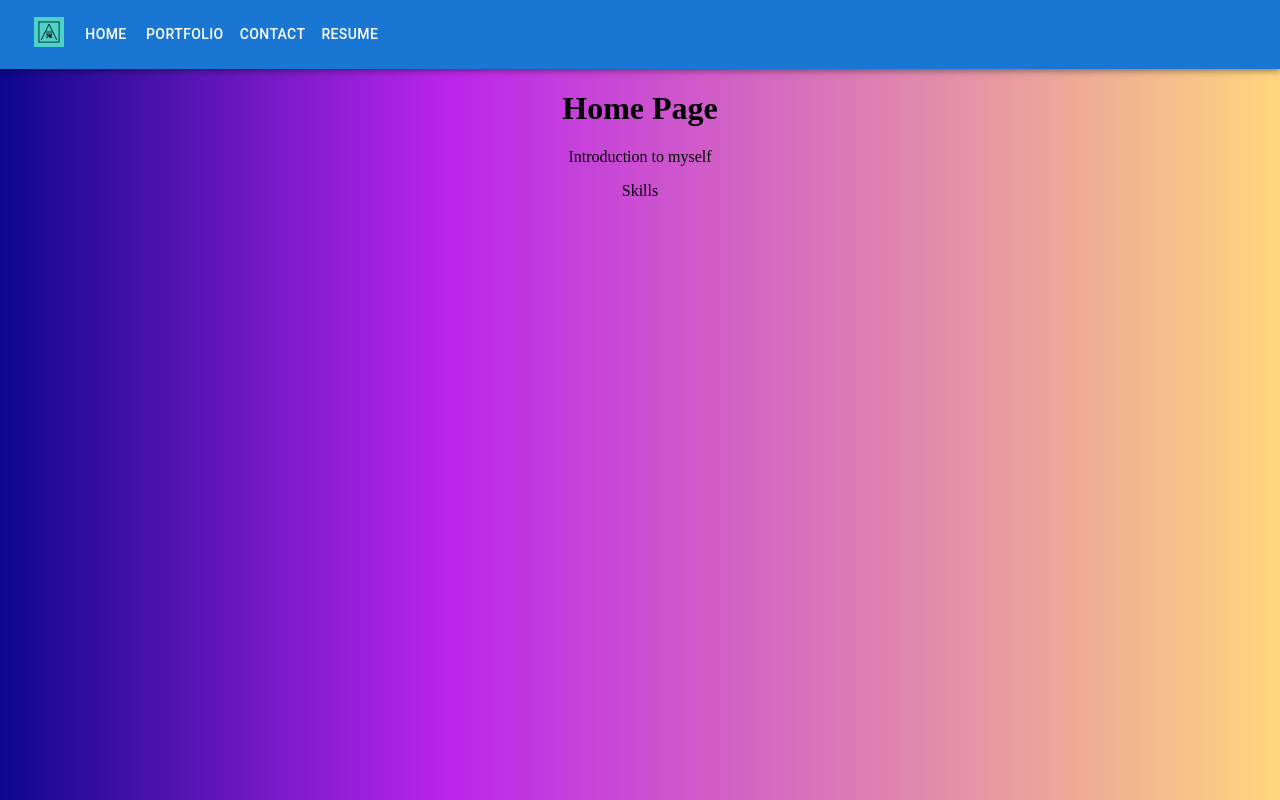
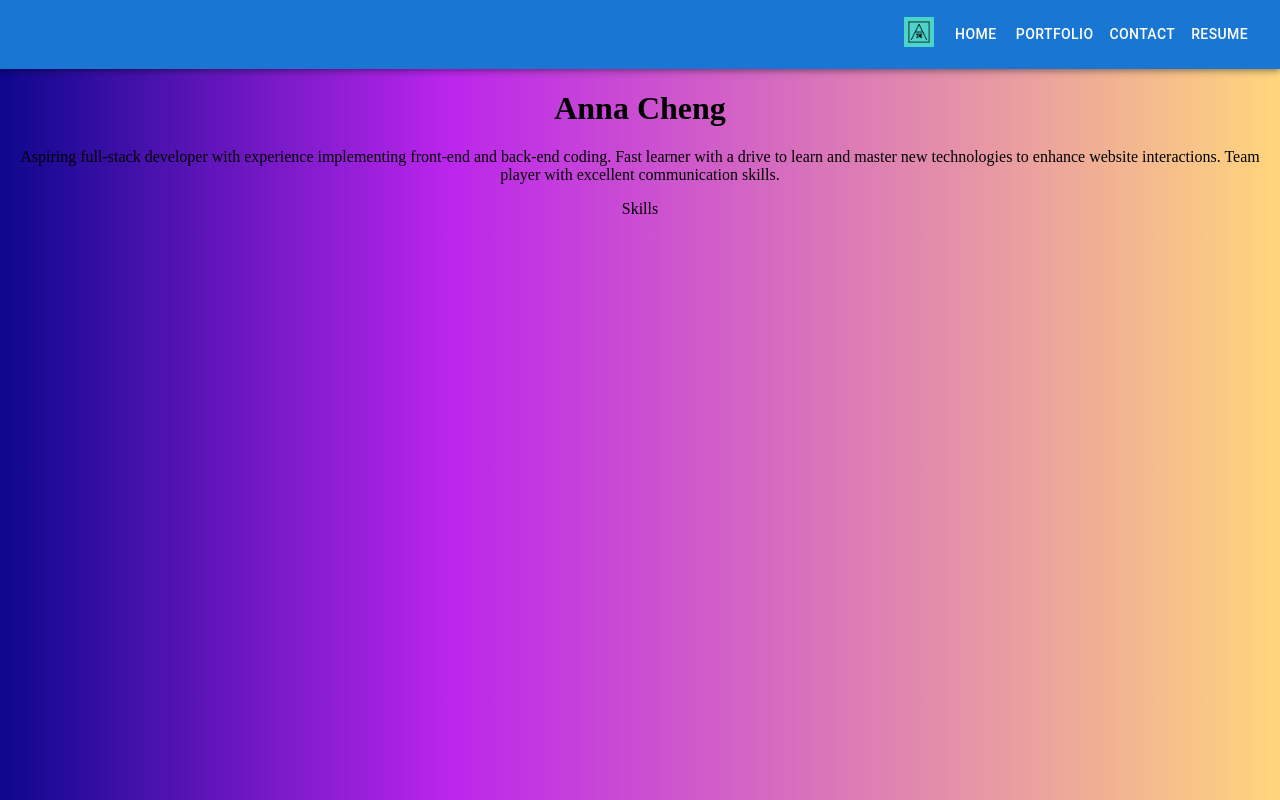
Before and after one commit to ycheng2021/React-Portfolio, a React (Create React App) app: page / in a window 1280 px wide. Built offline with nearby package versions, Linux system fonts and the light colour scheme; the HTML template or start-up script is replaced by a standard one.

Commit message:
resume button works now

```diff
--- a/src/components/Home.js
+++ b/src/components/Home.js
@@ -1,11 +1,15 @@
 import React from 'react';
 import '../styles/home.css';
 
-export default function About() {
+export default function Home() {
     return (
       <div>
-        <h1>Home Page</h1>
-        <p>Introduction to myself</p>
+        <h1>Anna Cheng</h1>
+        <p>Aspiring full-stack developer with experience implementing
+          front-end and back-end coding. Fast learner with a drive to
+          learn and master new technologies to enhance website
+          interactions. Team player with excellent communication
+          skills.</p>
         <p>Skills</p>
 
       </div>
--- a/src/components/NavTabs.js
+++ b/src/components/NavTabs.js
@@ -13,7 +13,7 @@ import {Link} from 'react-router-dom';
 import clogo from '../images/clogo.jpeg';
 import '../styles/home.css';
 
-const pages = [{name:'Home', link: '/'}, {name:'Portfolio', link: '/portfolio'}, {name: 'Contact', link: '/contact'}, {name: 'Resume', link: '/resume'}];
+const pages = [{name:'Home', link: '/'}, {name:'Portfolio', link: '/portfolio'}, {name: 'Contact', link: '/contact'}];
 
 const Home = () => {
     const [anchorElNav, setAnchorElNav] = React.useState(null);
@@ -66,6 +66,9 @@ const Home = () => {
                       <Link to={page.link}><Typography textAlign="center">{page.name}</Typography></Link>
                       </MenuItem>
                     ))}
+                    <MenuItem>
+                      <Link to= "/Yang_Cheng_Resume.PDF" target="_blank">Resume</Link>
+                    </MenuItem>
                   </Menu>
                 </Box>
                 <Typography
@@ -84,7 +87,6 @@ const Home = () => {
                     textDecoration: 'none',
                   }}
                 >
-                  ANNA CHENG
                 </Typography>
                 <Box sx={{ flexGrow: 1, display: { xs: 'none', md: 'flex' } }}>
                   {pages.map((page) => (
@@ -98,6 +100,15 @@ const Home = () => {
                     </Button>
                     </Link>
                   ))}
+                  <Link to="/Yang_Cheng_Resume.PDF" target="_blank">
+                    <Button
+                      key= "resume"
+                      onClick= {handleCloseNavMenu}
+                      sx={{ my: 2, color: 'white', display: 'block' }}
+                    >
+                      Resume
+                    </Button>
+                  </Link>
                 </Box>
               </Toolbar>
             </Container>
--- a/src/styles/home.css
+++ b/src/styles/home.css
@@ -2,6 +2,9 @@ body {
     background: linear-gradient(90deg, rgb(14, 7, 141) 0%, rgba(187,37,236,1) 35%, rgba(255,214,124,1) 100%);
     margin: 0;
     text-align: center;
+}
+.MuiToolbar-root {
+    float: right;
 }
 
 .navLogo {
```
Also changed, not shown: 1 other file (tests, documents, lock files or other folders).
